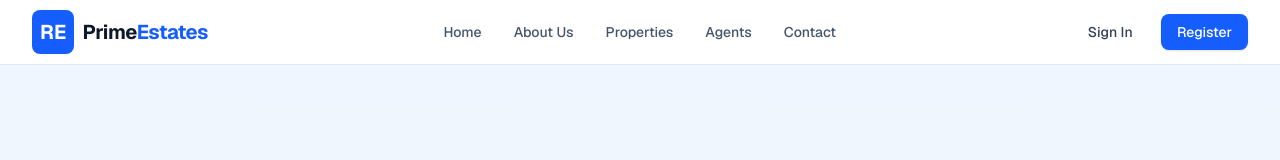
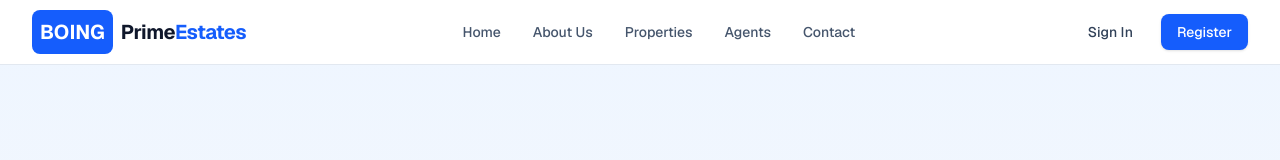
Before and after one commit to Moshkvng/Next.JS-Project, a Next.js app: page /agentpage in a window 1280 px wide. Shown: the top 160 px of the page. Built offline with nearby package versions, Linux system fonts and the light colour scheme.

Commit message:
little addition

```diff
--- a/src/app/(agentdashboard)/agentpage/page.js
+++ b/src/app/(agentdashboard)/agentpage/page.js
@@ -9,7 +9,7 @@
 
           <div className="flex items-center gap-2">
             <div className="bg-blue-600 text-white p-2 rounded-lg font-bold text-xl">
-              RE
+              BOING
             </div>
             <span className="text-xl font-bold tracking-tight text-slate-900">
               Prime<span className="text-blue-600">Estates</span>
```
